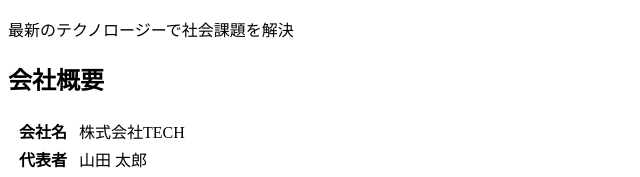
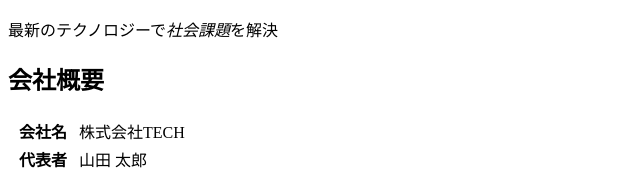
Before and after one commit to AK0914/20210520fujimatsu, a plain HTML site: page index.html in a window 1280 px wide. Shown: the part 528-705 px from the top of the page, 0-640 px from the left. Drawn offline with Linux system fonts and the light colour scheme.

Commit message:
3rd-commit

```diff
--- a/index.html
+++ b/index.html
@@ -21,7 +21,7 @@
 
   <img src="img/mv.png" alt="mv.png">
 
-  <p>最新のテクノロージーで社会課題を解決</p>
+  <p>最新のテクノロジーで<em>社会課題</em>を解決</p>
 
   <h2>会社概要</h2>
 
```
